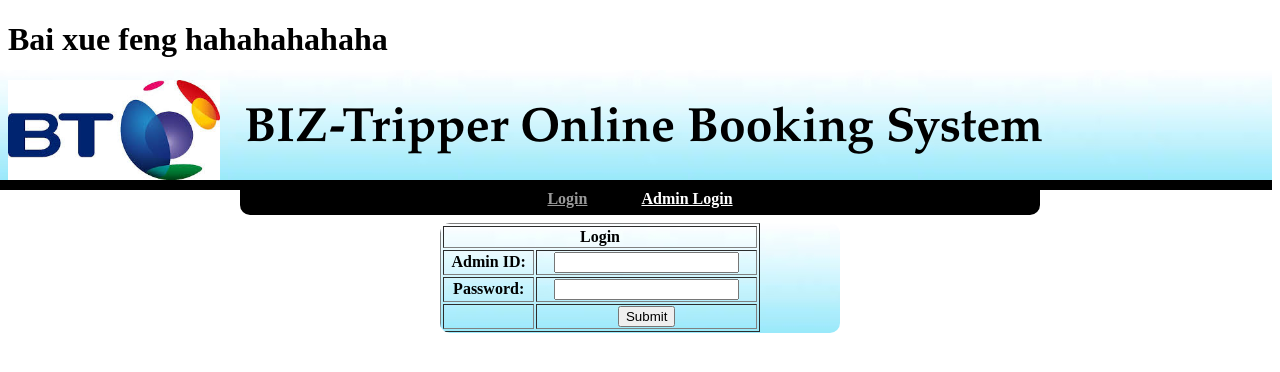
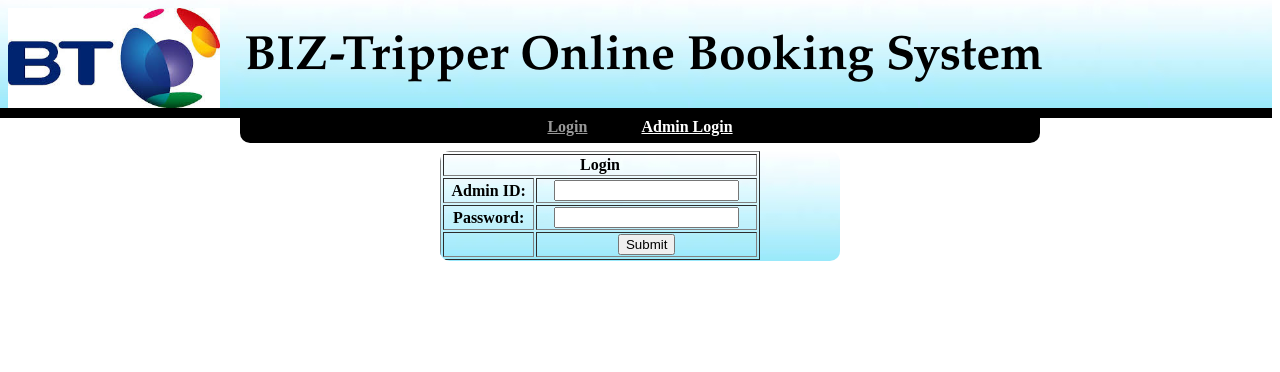
Before and after one commit to BaiXF/CS2102, a PHP site: page /admin/index_admin.php in a window 1280 px wide. Shown: the top 372 px of the page. Run offline with PHP 8.4, Linux system fonts and the light colour scheme; data that the repository does not hold is empty.

Commit message:
DELETE
D

```diff
--- a/admin/index_admin.php
+++ b/admin/index_admin.php
@@ -39,9 +39,7 @@ if ($_POST['username']){
 </head>
 
 <body>
-	<h1>
-		Bai xue feng hahahahahaha
-	</h1>
+
 	<div id = "header">
 		<img src = "../images/logo.jpg" height = 100> &nbsp; &nbsp;
 		<font size="25" color="black"><b>BIZ-Tripper Online Booking System</b></font>
```
